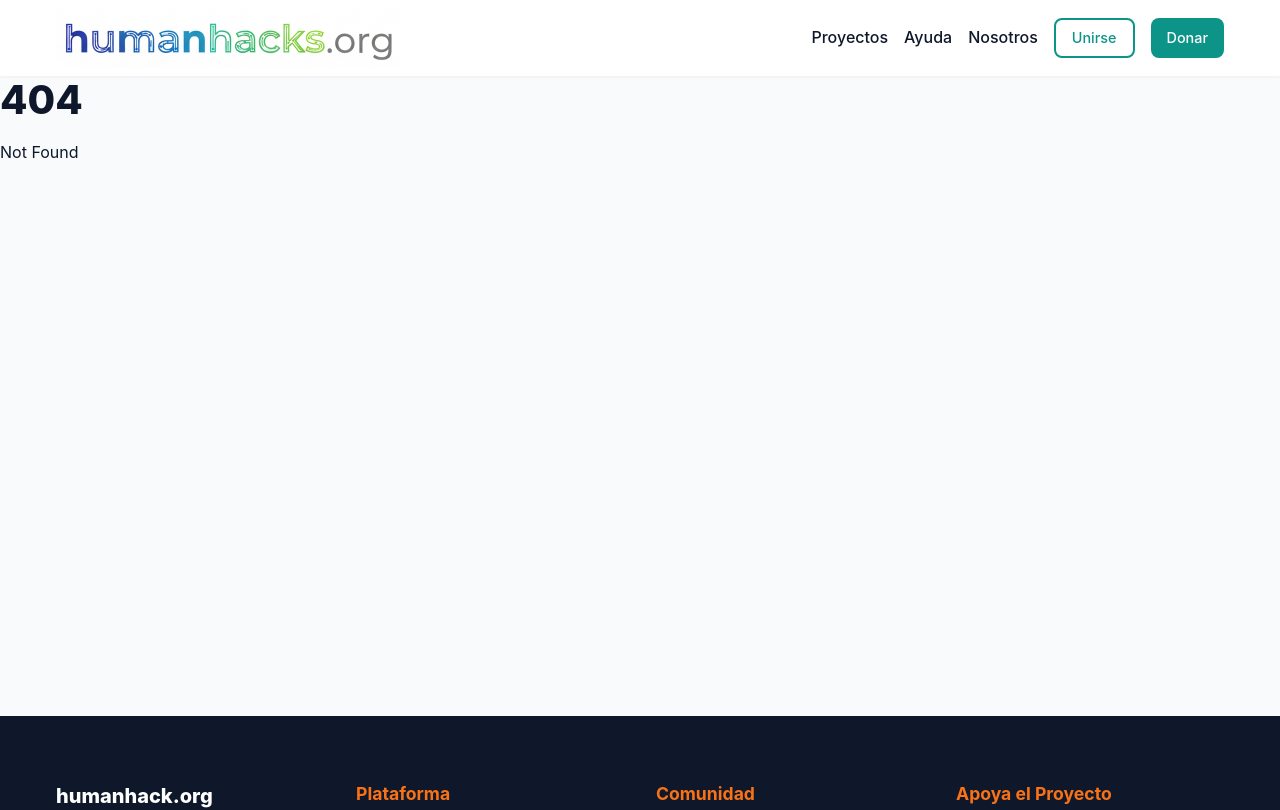
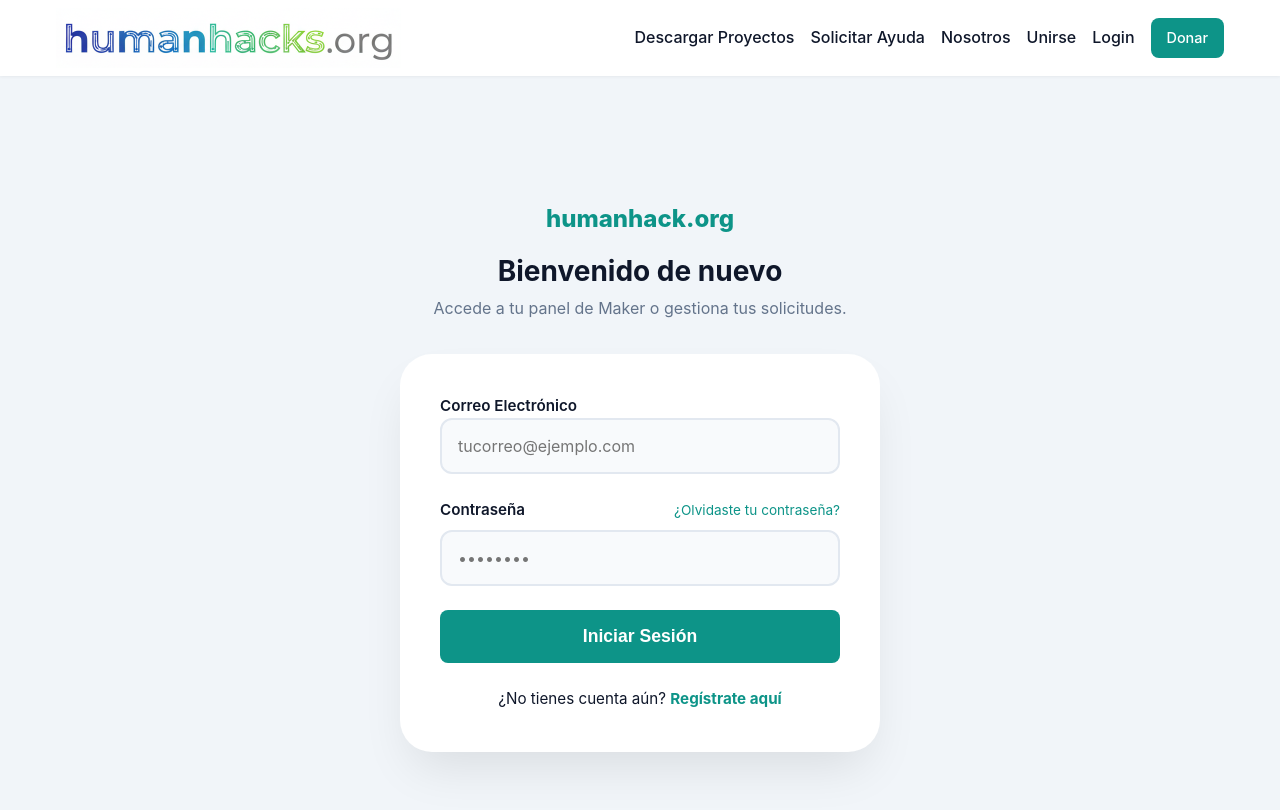
Before and after one commit to aldorusso/human-hack, a SvelteKit app: page /login in a window 1280 px wide. Before the commit this address had no page. Shown: the top 810 px of the page. Built offline with nearby package versions, Linux system fonts and the light colour scheme.

Commit message:
Deploy: start dev server and push current work

```diff
--- a/src/routes/+layout.svelte
+++ b/src/routes/+layout.svelte
@@ -10,11 +10,12 @@
                 <img src="/assets/logo.png" alt="HumanHack.org Logo" class="logo-img" />
             </a>
             <nav class="nav">
-                <a href="/projects">Proyectos</a>
-                <a href="/help">Ayuda</a>
-                <a href="/about">Nosotros</a>
-                <a href="/join" class="btn btn-outline-nav">Unirse</a>
-                <a href="/donate" class="btn btn-primary btn-sm">Donar</a>
+                <a href="/projects">Descargar Proyectos</a>
+<a href="/help">Solicitar Ayuda</a>
+<a href="/about">Nosotros</a>
+<a href="/join">Unirse</a>
+<a href="/login">Login</a>
+<a href="/donate" class="btn btn-primary btn-sm">Donar</a>
             </nav>
         </div>
     </header>
@@ -27,7 +28,7 @@
         <div class="container footer-content">
             <div class="col">
                 <div class="logo-text-footer">humanhack.org</div>
-                <p>Democratizando la tecnología de asistencia a través del hardware libre y el conocimiento compartido.</p>
+                <p>El repositorio de hardware social. Democratizando la tecnología de asistencia a través del conocimiento compartido y validadado.</p>
             </div>
             <div class="col">
                 <h4>Plataforma</h4>
@@ -86,8 +87,18 @@
     }
     .nav {
         display: flex;
-        gap: var(--spacing-md);
+        gap: 1rem;
         align-items: center;
+    }
+    .user-icon {
+        display: flex;
+        align-items: center;
+        color: var(--color-text);
+        transition: color 0.2s;
+        padding: 0.25rem;
+    }
+    .user-icon:hover {
+        color: var(--color-primary);
     }
     .nav a {
         font-weight: 500;
--- /dev/null
+++ b/src/routes/forgot-password/+page.svelte
@@ -0,0 +1,101 @@
+<script lang="ts">
+   import { fade } from 'svelte/transition';
+   let sent = false;
+</script>
+
+<svelte:head>
+    <title>Recuperar Contraseña | HumanHack.org</title>
+</svelte:head>
+
+<div class="auth-layout">
+    <div class="auth-container" in:fade>
+
+        <div class="auth-header">
+            <a href="/" class="logo-text">humanhack.org</a>
+            <h2>Recuperar Contraseña</h2>
+            <p>Introduce tu email y te enviaremos un enlace para restablecerla.</p>
+        </div>
+
+        {#if !sent}
+            <form class="auth-form" on:submit|preventDefault={() => sent = true}>
+
+                <div class="form-group">
+                    <label for="email">Correo Electrónico</label>
+                    <input type="email" id="email" placeholder="tucorreo@ejemplo.com" required>
+                </div>
+
+                <button type="submit" class="btn btn-primary btn-block btn-lg">Enviar Enlace</button>
+
+                <div class="auth-footer">
+                    <a href="/login">← Volver a Iniciar Sesión</a>
+                </div>
+            </form>
+        {:else}
+            <div class="auth-form success-state" in:fade>
+                <div class="icon">📧</div>
+                <h3>¡Correo Enviado!</h3>
+                <p>Revisa tu bandeja de entrada. Hemos enviado un enlace temporal.</p>
+                <a href="/login" class="btn btn-outline btn-block">Volver al Login</a>
+            </div>
+        {/if}
+
+    </div>
+</div>
+
+<style>
+    .auth-layout {
+        min-height: 100vh;
+        display: flex;
+        align-items: center;
+        justify-content: center;
+        background: #f1f5f9;
+        padding: 2rem;
+    }
+
+    .auth-container {
+        width: 100%;
+        max-width: 480px;
+    }
+
+    .auth-header {
+        text-align: center;
+        margin-bottom: 2rem;
+    }
+    .logo-text {
+        font-size: 1.5rem; font-weight: 800; color: var(--color-primary); text-decoration: none;
+        display: block; margin-bottom: 1rem;
+    }
+    .auth-header h2 { font-size: 1.75rem; margin-bottom: 0.5rem; color: var(--color-text); }
+    .auth-header p { color: var(--color-text-muted); font-size: 1rem; }
+
+    .auth-form {
+        background: white;
+        padding: 2.5rem;
+        border-radius: 2rem;
+        box-shadow: 0 25px 50px -12px rgba(0, 0, 0, 0.1);
+    }
+
+    .form-group { margin-bottom: 1.5rem; }
+
+    label { display: block; font-weight: 600; font-size: 0.95rem; margin-bottom: 0.5rem; }
+
+    input {
+        width: 100%; padding: 1rem;
+        border: 2px solid #e2e8f0; border-radius: 0.75rem;
+        font-size: 1rem; font-family: inherit;
+        background: #f8fafc;
+    }
+    input:focus { outline: none; border-color: var(--color-primary); background: white; }
+
+    .btn-block { width: 100%; display: block; }
+    .btn-lg { padding: 1rem; font-size: 1.1rem; }
+    .btn-outline { margin-top: 1rem; text-align: center; border: 1px solid #e2e8f0; padding: 0.75rem; border-radius: 0.75rem; text-decoration: none; color: var(--color-text); }
+
+    .auth-footer { text-align: center; margin-top: 1.5rem; font-size: 0.95rem; }
+    .auth-footer a { color: var(--color-primary); font-weight: 700; text-decoration: none; }
+
+    .success-state { text-align: center; }
+    .success-state .icon { font-size: 3rem; margin-bottom: 1rem; }
+    .success-state h3 { margin-bottom: 0.5rem; color: var(--color-primary); }
+    .success-state p { color: var(--color-text-muted); margin-bottom: 1.5rem; }
+</style>
--- /dev/null
+++ b/src/routes/login/+page.svelte
@@ -0,0 +1,96 @@
+<script lang="ts">
+    import { fade } from 'svelte/transition';
+</script>
+
+<svelte:head>
+    <title>Iniciar Sesión | HumanHack.org</title>
+</svelte:head>
+
+<div class="auth-layout">
+    <div class="auth-container" in:fade>
+
+        <div class="auth-header">
+            <a href="/" class="logo-text">humanhack.org</a>
+            <h2>Bienvenido de nuevo</h2>
+            <p>Accede a tu panel de Maker o gestiona tus solicitudes.</p>
+        </div>
+
+        <form class="auth-form" on:submit|preventDefault={() => window.location.href = '/dashboard'}>
+
+            <div class="form-group">
+                <label for="email">Correo Electrónico</label>
+                <input type="email" id="email" placeholder="tucorreo@ejemplo.com" required>
+            </div>
+
+            <div class="form-group">
+                <div class="label-row">
+                    <label for="password">Contraseña</label>
+                    <a href="/forgot-password" class="forgot-link">¿Olvidaste tu contraseña?</a>
+                </div>
+                <input type="password" id="password" placeholder="••••••••" required>
+            </div>
+
+            <button type="submit" class="btn btn-primary btn-block btn-lg">Iniciar Sesión</button>
+
+            <div class="auth-footer">
+                ¿No tienes cuenta aún? <a href="/register">Regístrate aquí</a>
+            </div>
+        </form>
+
+    </div>
+</div>
+
+<style>
+    .auth-layout {
+        min-height: 100vh;
+        display: flex;
+        align-items: center;
+        justify-content: center;
+        background: #f1f5f9;
+        padding: 2rem;
+    }
+
+    .auth-container {
+        width: 100%;
+        max-width: 480px;
+    }
+
+    .auth-header {
+        text-align: center;
+        margin-bottom: 2rem;
+    }
+    .logo-text {
+        font-size: 1.5rem; font-weight: 800; color: var(--color-primary); text-decoration: none;
+        display: block; margin-bottom: 1rem;
+    }
+    .auth-header h2 { font-size: 1.75rem; margin-bottom: 0.5rem; color: var(--color-text); }
+    .auth-header p { color: var(--color-text-muted); font-size: 1rem; }
+
+    .auth-form {
+        background: white;
+        padding: 2.5rem;
+        border-radius: 2rem;
+        box-shadow: 0 25px 50px -12px rgba(0, 0, 0, 0.1);
+    }
+
+    .form-group { margin-bottom: 1.5rem; }
+    .label-row { display: flex; justify-content: space-between; align-items: baseline; margin-bottom: 0.5rem; }
+
+    label { display: block; font-weight: 600; font-size: 0.95rem; }
+    .forgot-link { font-size: 0.85rem; color: var(--color-primary); text-decoration: none; }
+    .forgot-link:hover { text-decoration: underline; }
+
+    input {
+        width: 100%; padding: 1rem;
+        border: 2px solid #e2e8f0; border-radius: 0.75rem;
+        font-size: 1rem; font-family: inherit;
+        background: #f8fafc;
+    }
+    input:focus { outline: none; border-color: var(--color-primary); background: white; }
+
+    .btn-block { width: 100%; display: block; }
+    .btn-lg { padding: 1rem; font-size: 1.1rem; }
+
+    .auth-footer { text-align: center; margin-top: 1.5rem; font-size: 0.95rem; }
+    .auth-footer a { color: var(--color-primary); font-weight: 700; }
+</style>
```
Also changed, not shown: src/routes/about/+page.svelte (+6 -6 lines), src/routes/help/+page.svelte (+55 -38 lines).
